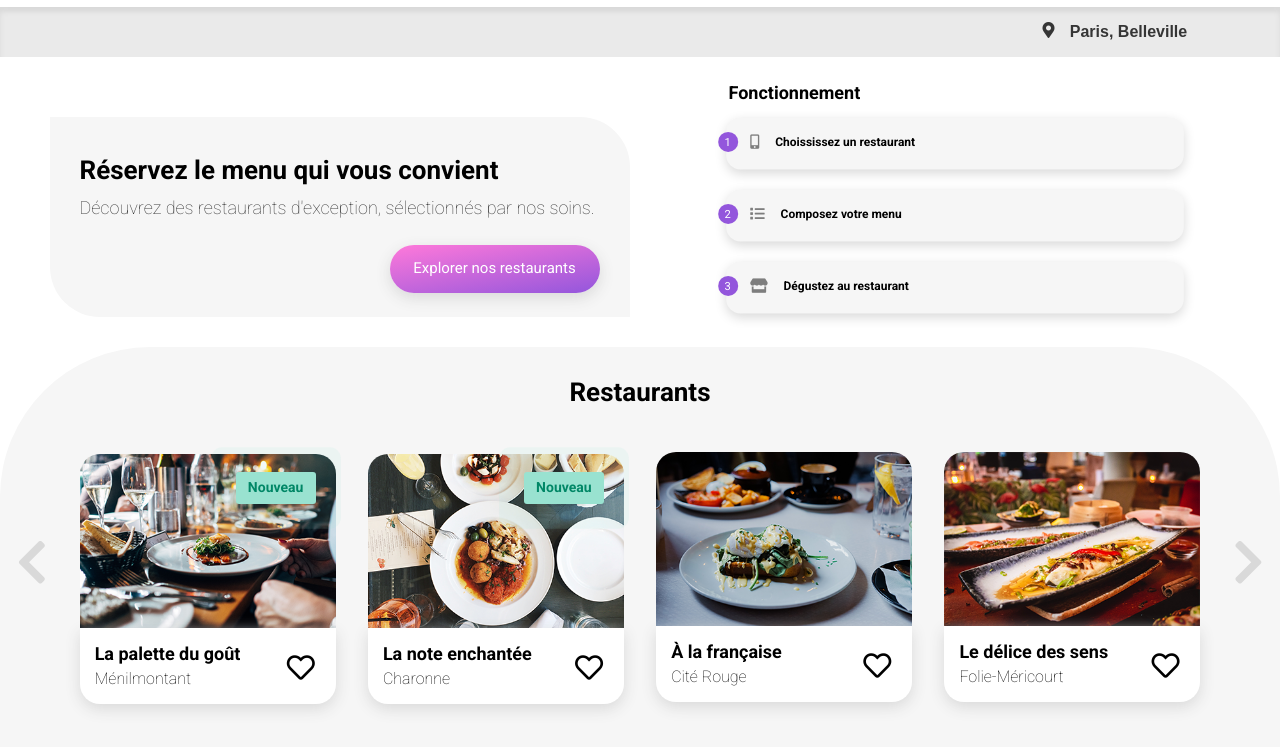
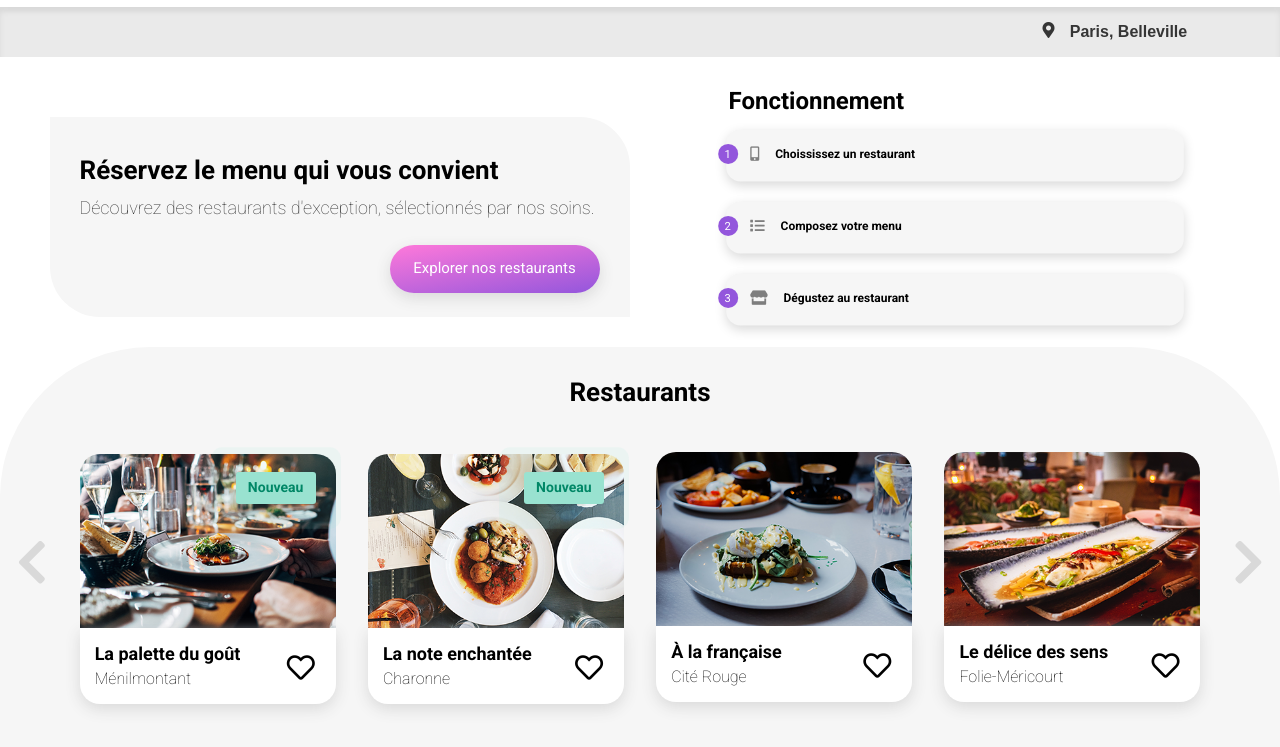
Before and after one commit to Fa-dede/FannyDevilliers_3_08012021, a website: page index.html in a window 1280 px wide. Shown: the part 53-800 px from the top of the page. Drawn offline with Linux system fonts and the light colour scheme; a web font is replaced by a local one.

Commit message:
all(rect): nettoyage du code

```diff
--- a/index.html
+++ b/index.html
@@ -37,7 +37,7 @@
         </section>
 
         <section class="running-steps">
-                <h1>Fonctionnement</h1>
+            <h2>Fonctionnement</h2>
 
             <div class="steps-bloc">
 
@@ -73,6 +73,7 @@
     <div id="restaurants" class="restaurants-bloc">
 
         <i id="chevron-left" class="fas fa-chevron-left chevrons"></i>
+
         <!-- RESTAURANT 1 -->
 
         <article class="restaurants restaurants__1">
@@ -91,11 +92,7 @@
 
         </article>
 
-
-
         <!-- RESTAURANT 2 -->
-
-
 
         <article class="restaurants restaurants__2">
             <a href="/FannyDevilliers_3_08012021/menu-2.html">
@@ -113,7 +110,6 @@
             </label>
 
         </article>
-
 
         <!-- RESTAURANT 3 -->
 
@@ -134,7 +130,6 @@
 
         </article>
 
-
         <!-- RESTAURANT 4 -->
 
             <article class="restaurants restaurants__4">
@@ -154,8 +149,8 @@
 
             </article>
 
+            <i  id="chevron-right" class="fas fa-chevron-right chevrons"></i>
 
-            <i  id="chevron-right" class="fas fa-chevron-right chevrons"></i>
         </div>
     </main>
 
@@ -180,7 +175,7 @@
      <!-- LOADER SPINNER  -->
 
 
-    <!-- <div class="loader-spinner">
+    <div class="loader-spinner">
 
         <div class="loader__bloc">
             <div>
@@ -203,7 +198,7 @@
             </div>
             <h2>On va se régaler !</h2>
         </div>
-    </div> -->
+    </div>
 
 
 </body>
--- a/scss/main.scss
+++ b/scss/main.scss
@@ -52,7 +52,7 @@ body{
 
 .running-steps{
     margin: 45px 30px 50px 30px;
-    h1{
+    h2{
         font-size: 24px;
         margin-bottom: 30px;
     }
```
Also changed, not shown: css/styles.css. Lines whose indentation alone changed are shown as unchanged.
